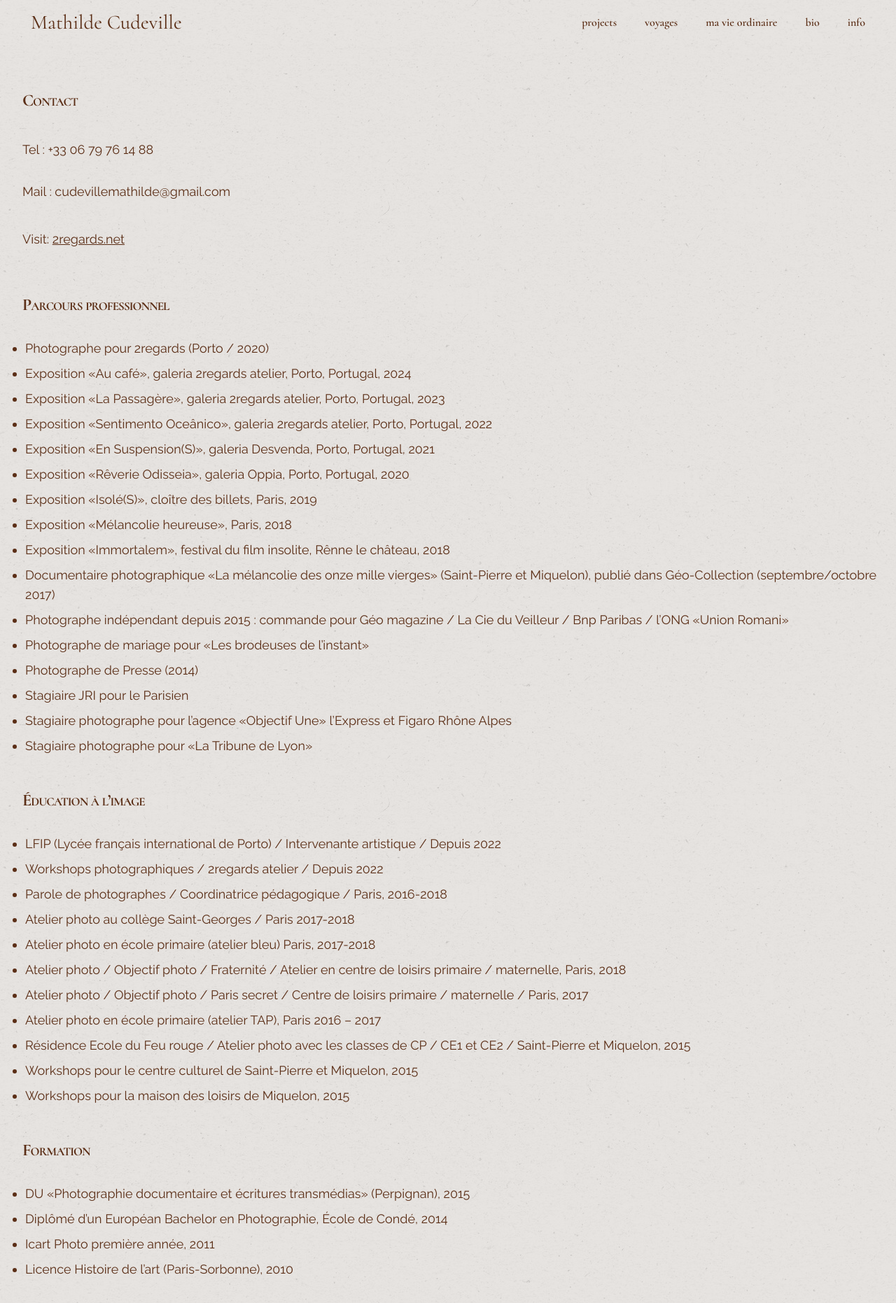
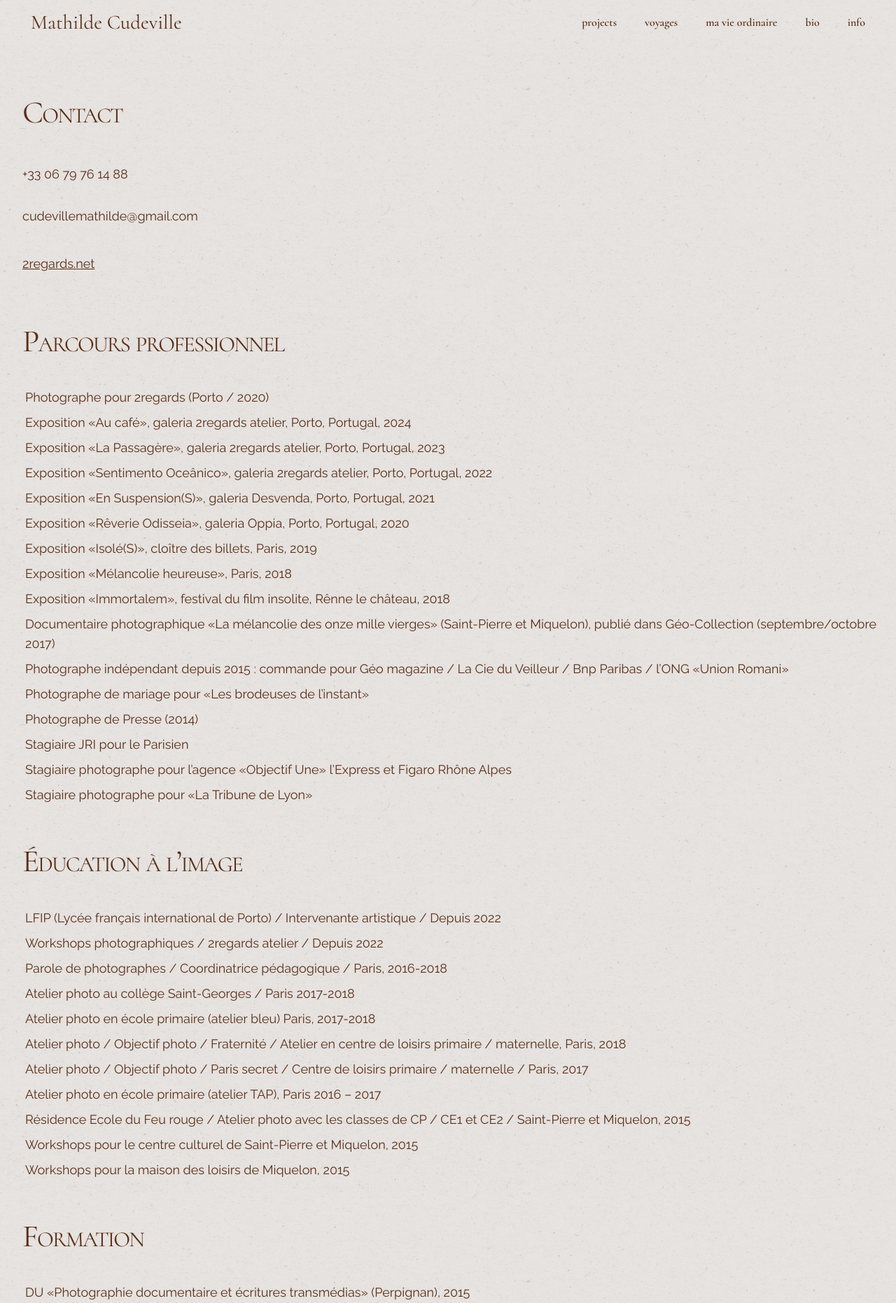
Before and after one commit to VivienIngrams/Mathilde, a Next.js app: page /info in a window 1280 px wide. Shown: the top 1862 px of the page at 70% size. Built offline with nearby package versions, Linux system fonts and the light colour scheme.

Commit message:
Fix error

```diff
--- a/app/components/Sections/1TitleSection.tsx
+++ b/app/components/Sections/1TitleSection.tsx
@@ -13,8 +13,8 @@ const TitleSection = ({
   return (
     <div className={` md:min-h-screen w-full `}>
       <div className={` md:grid md:grid-cols-2 pt-8`}>
-        {projectSection.text && (
-          // Mobile
+
+          {/* // Mobile */}
           <div className="md:hidden text-right ">
             <div className=" pb-12">
               <h1 className="pt-4">{title}</h1>
@@ -25,13 +25,14 @@ const TitleSection = ({
                       src={urlFor(projectSection.images[0]).url()}
                       alt="Gallery Image"
                       width={500}
-                      height={500} // Placeholder size, maintains aspect ratio
+                      height={500}
                       className="w-full h-auto object-cover"
                       loading="lazy"
                     />
                   </div>
                 </Link>
               )}
+              {projectSection.text && (
               <div className="my-2">
                 <p className="py-2">{projectSection.text[0]}</p>
                 {projectSection.text[1] && (
@@ -47,6 +48,7 @@ const TitleSection = ({
                   <p className="py-2">{projectSection.text[4]}</p>
                 )}
               </div>
+            )}
               {projectSection.images && projectSection.images[1] && (
                 <Link href={urlFor(projectSection.images[1]).url()}>
                   <div className="m-4 break-inside-avoid ">
@@ -64,7 +66,7 @@ const TitleSection = ({
               )}
             </div>
           </div>
-        )}
+
         {/* Desktop */}
         <div className="hidden md:flex md:flex-col md:justify-end md:items-end h-[75vh] md:h-[80vh] w-[85vw] md:w-[70vw] lg:w-[50vw]  ">
           <div className="relative h-full w-full md:w-[85%]">
--- a/app/components/Sections/7RandomSection.tsx
+++ b/app/components/Sections/7RandomSection.tsx
@@ -51,7 +51,7 @@ const RandomSection = ({
                 alt={`${title} - additional`}
                 width={500}
                 height={500}
-                className="w-full h-auto object-cover"
+                className="w-full h-auto object-cover px-4"
                 loading="lazy"
               />
             </div>
@@ -69,7 +69,7 @@ const RandomSection = ({
             </div>
           )}{" "}
           {projectSection.images && projectSection.images[3] && (
-            <div className="relative h-[30vh] w-[70%] my-6">
+            <div className="relative h-[30vh] w-[70%] mb-6">
               <Image
                 src={urlFor(projectSection.images[3]).url() as string}
                 alt={`${title} - additional`}
--- a/app/info/page.tsx
+++ b/app/info/page.tsx
@@ -9,13 +9,13 @@ export default async function Info() {
       <div className="bg-[rgba(227,224,220,0.85)] min-h-screen p-4">
         {/* Contact Section */}
         <div className="my-8">
-          <h1 className="text-2xl font-bold ">Contact</h1>
-          <p className="mt-2 text-lg ">Tel : +33 06 79 76 14 88</p>
+          <h1 className=" ">Contact</h1>
+          <p className="mt-2 text-lg ">+33 06 79 76 14 88</p>
           <p className="text-lg ">
-            Mail : cudevillemathilde@gmail.com
+           cudevillemathilde@gmail.com
           </p>
           <p className="text-lg  mt-2">
-            Visit:{" "}
+
             <Link
               href="https://2regards.net"
               className=" underline"
@@ -29,10 +29,10 @@ export default async function Info() {
 
         {/* Parcours professionnel Section */}
         <div className="my-8">
-          <h1 className="text-2xl font-bold">
+          <h1 className="">
             Parcours professionnel
           </h1>
-          <ul className="list-disc ml-5 mt-4 space-y-2 text-lg ">
+          <ul className=" ml-5 mt-4 space-y-2 text-lg ">
             <li>Photographe pour 2regards (Porto / 2020)</li>
             <li>
               Exposition «Au café», galeria 2regards atelier, Porto, Portugal,
@@ -82,10 +82,10 @@ export default async function Info() {
 
         {/* Education à l’image Section */}
         <div className="my-8">
-          <h1 className="text-2xl font-bold ">
+          <h1 className=" ">
             Éducation à l’image
           </h1>
-          <ul className="list-disc ml-5 mt-4 space-y-2 text-lg ">
+          <ul className="ml-5 mt-4 space-y-2 text-lg ">
             <li>
               LFIP (Lycée français international de Porto) / Intervenante
               artistique / Depuis 2022
@@ -124,8 +124,8 @@ export default async function Info() {
 
         {/* Formation Section */}
         <div className="my-8">
-          <h1 className="text-2xl font-bold ">Formation</h1>
-          <ul className="list-disc ml-5 mt-4 space-y-2 text-lg ">
+          <h1 className=" ">Formation</h1>
+          <ul className="ml-5 mt-4 space-y-2 text-lg ">
             <li>
               DU «Photographie documentaire et écritures transmédias»
               (Perpignan), 2015
--- a/app/ma-vie-ordinaire/page.tsx
+++ b/app/ma-vie-ordinaire/page.tsx
@@ -40,9 +40,12 @@ export default async function MaVieOrdinaire() {
           <div className=" text-right ">
             <div className="pb-4 md:pb-12">
               <h1 className="pt-4 -mb-4">{data.title}</h1>
-              <div className="">
-                <p className="">{data.text[0]}{data.text[1]}{data.text[2]}</p>
-
+              <div className="flex justify-end">
+                <p className="md:max-w-[50vw]">
+                  {data.text[0]}
+                  {data.text[1]}
+                  {data.text[2]}
+                </p>
               </div>
             </div>
           </div>
```
